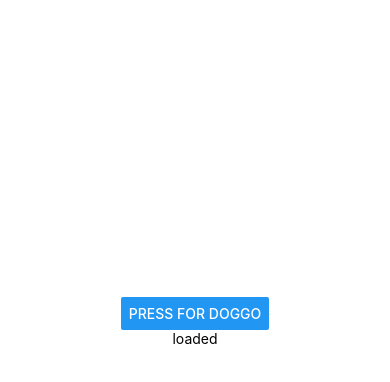
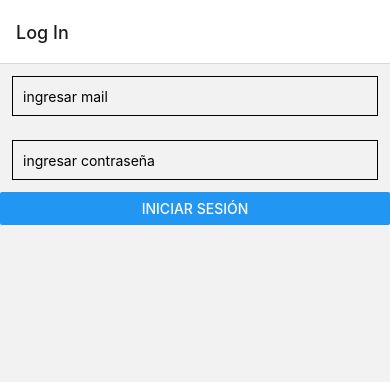
Before and after one commit to MatiMCode/DaiTPS, a React Native app in the folder tp5Challenge/: screen / in a window 390 px wide. Shown: the top 382 px of the page. Built offline with nearby package versions, Linux system fonts and the light colour scheme.

Commit message:
now with login!

```diff
--- a/tp5Challenge/App.js
+++ b/tp5Challenge/App.js
@@ -1,58 +1,26 @@
 import { StatusBar } from 'expo-status-bar';
-import { StyleSheet, Text, View, Image, Button } from 'react-native';
+import { StyleSheet, Text, View, Image, Button, TextInput } from 'react-native';
 import { useState, useEffect } from 'react';
+import React from 'react';
+import axios from 'axios';
+import LogIn from './Views/LogIn';
+import { NavigationContainer } from '@react-navigation/native';
+import { createNativeStackNavigator } from '@react-navigation/native-stack';
+import Home from './Views/Home';
 
-import axios from 'axios';
-
-const client = axios.create({ baseURL: 'https://dog.ceo/api/breeds/image/random'});
-
-
-const post = async (data) =>{ //export
-  return client.post('', {...data}).then(response => response.data)
-  .catch(error => {
-    console.log(error)
-    throw error;
-  });
-}
-
-
-
-
+const Stack = createNativeStackNavigator();
 
 export default function App() {
-  const [loading, setLoading] = useState(false);
-  const [perro, setPerro] = useState('')
-  const getPerro = async () =>{
-    console.log('loading')
-    setLoading(true);
-    axios.get('https://dog.ceo/api/breeds/image/random', {})
-      .then(function (response) {
-       // console.log(response.data.message +'a');
-       console.log('loaded')
-
-       setLoading(false)
-        setPerro(response.data.message)
-        console.log(perro)
-      })
-      .catch(function (error) {
-          console.log(error);
-      })
-      .then(function () {
-          // always executed
-      });
-  }
 
   return (
-    <View style={styles.container}>
-      <Button onPress={getPerro} title='press for doggo'/>
-      <Text>{loading?'loading':'loaded'}</Text>
-      <Image
-        style={styles.stretch}
-        source={perro}
-      />
-
-      <StatusBar style="auto" />
-    </View>
+    <>
+    <NavigationContainer>
+      <Stack.Navigator initialRouteName="Log In">
+        <Stack.Screen name="Log In" component={LogIn} />
+        <Stack.Screen name="Home" component={Home} />
+      </Stack.Navigator>
+    </NavigationContainer>
+    </>
   );
 }
 
@@ -66,5 +34,10 @@ const styles = StyleSheet.create({
     width: 200,
     height: 200,
     resizeMode: 'stretch',
+  },input: {
+    height: 40,
+    margin: 12,
+    borderWidth: 1,
+    padding: 10,
   },
 });
--- /dev/null
+++ b/tp5Challenge/Views/Home.js
@@ -0,0 +1,6 @@
+import { Text } from "react-native"
+export default function Home(){
+    return(
+        <Text>hola</Text>
+    )
+}
--- /dev/null
+++ b/tp5Challenge/Views/LogIn.js
@@ -0,0 +1,56 @@
+import { StyleSheet, View, TextInput, Button } from "react-native"
+import { useState } from "react"
+import axios from "axios"
+export default function LogIn({navigation}){
+
+    const [mail, setMail] = useState('')
+    const [contra, setContra] = useState('')
+    const validar = async (email, contra) =>{
+        axios.post('http://challenge-react.alkemy.org/?email='+email+'&password='+contra,{})
+        .then(function (response){
+          console.log(response.data.token)
+          navigation.navigate('Home')
+          return response.data.token
+        })
+        .catch(function (error){
+          console.log(error)
+        })
+      }
+
+    return(
+        <View>
+        <TextInput
+          style={styles.input}
+          onChangeText={()=>{setMail(event.target.value)}}
+          placeholder="ingresar mail"
+          keyboardType="numeric"
+        />
+        <TextInput
+          secureTextEntry={true}
+          style={styles.input}
+          onChangeText={()=>{setContra(event.target.value)}}
+          placeholder="ingresar contraseña"
+          keyboardType="numeric"
+        />
+        <Button onPress={()=>{validar(mail, contra)}} title='iniciar sesión'/>
+      </View>
+    )
+}
+
+const styles = StyleSheet.create({
+    container: {
+      flex: 1,
+      backgroundColor: '#fff',
+      alignItems: 'center',
+      justifyContent: 'center',
+    },stretch: {
+      width: 200,
+      height: 200,
+      resizeMode: 'stretch',
+    },input: {
+      height: 40,
+      margin: 12,
+      borderWidth: 1,
+      padding: 10,
+    },
+  });
--- a/tp5Challenge/package.json
+++ b/tp5Challenge/package.json
@@ -10,6 +10,8 @@
     "eject": "expo eject"
   },
   "dependencies": {
+    "@react-navigation/native": "^6.0.11",
+    "@react-navigation/native-stack": "^6.7.0",
     "axios": "^0.27.2",
     "expo": "~45.0.0",
     "expo-status-bar": "~1.3.0",
```
Also changed, not shown: 2 other files (tests, documents, lock files or other folders).
